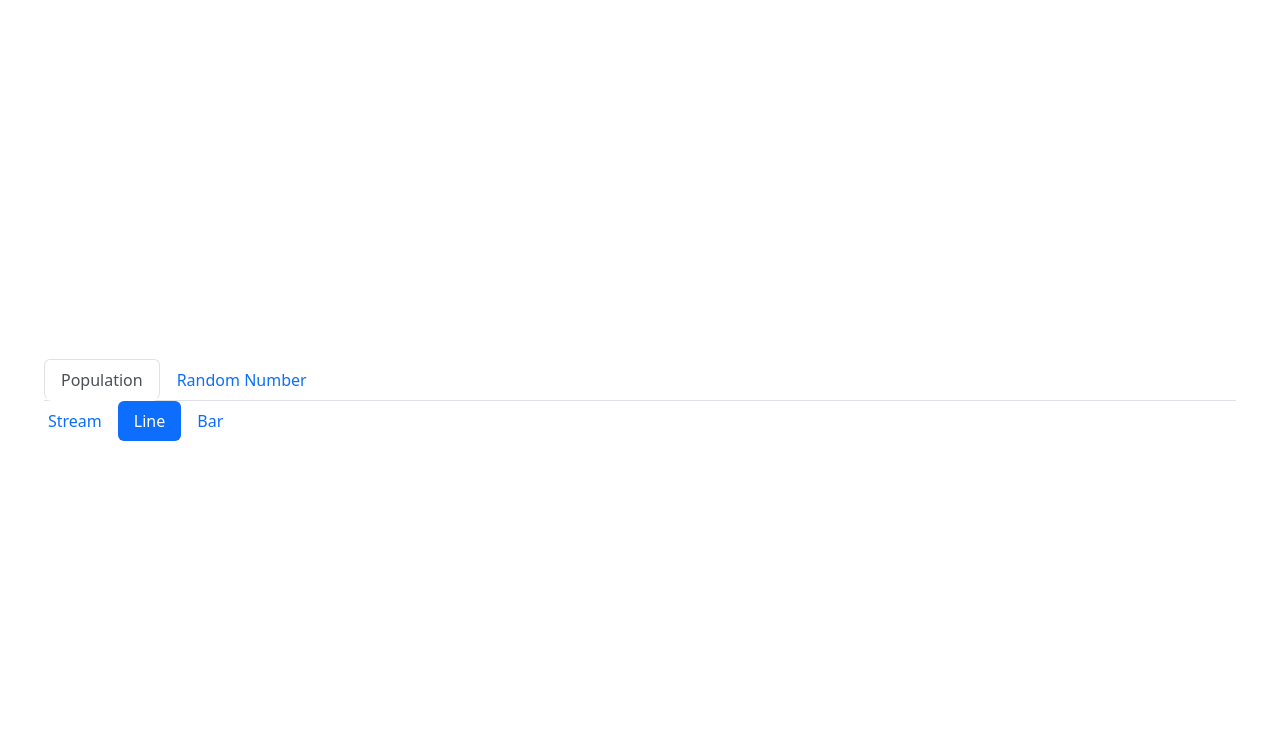
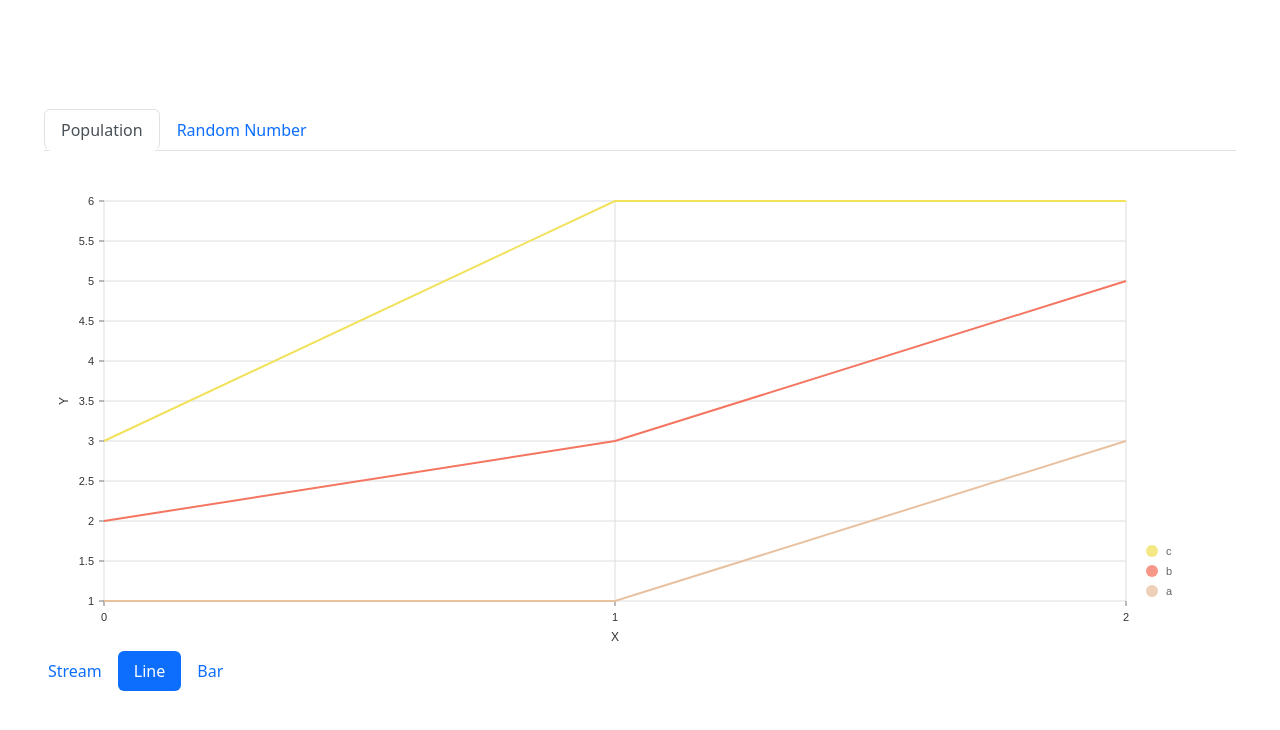
Before and after one commit to jhlopen/mimoviz, a React (Vite) app in the folder frontend/: page / in a window 1280 px wide. Both pictures are taken after a click on the tab "Line". Shown: the top 730 px of the page. Built offline with nearby package versions, Linux system fonts and the light colour scheme.

Commit message:
frontend: Add line chart

```diff
--- a/frontend/package.json
+++ b/frontend/package.json
@@ -10,6 +10,7 @@
   },
   "dependencies": {
     "@nivo/core": "^0.80.0",
+    "@nivo/line": "^0.80.0",
     "@nivo/stream": "^0.80.0",
     "bootstrap": "^5.2.3",
     "react": "^18.2.0",
--- /dev/null
+++ b/frontend/src/components/Line.tsx
@@ -0,0 +1,76 @@
+import { ResponsiveLine, LineSvgProps } from "@nivo/line";
+
+interface LineSvgPropsWithAxisLegends extends LineSvgProps {
+  bottomAxisLegend?: String;
+  leftAxisLegend?: String;
+}
+
+export default function Line({
+  data,
+  bottomAxisLegend,
+  leftAxisLegend,
+}: LineSvgPropsWithAxisLegends) {
+  return (
+    <ResponsiveLine
+      data={data}
+      margin={{ top: 50, right: 110, bottom: 50, left: 60 }}
+      xScale={{ type: "point" }}
+      yScale={{
+        type: "linear",
+        min: "auto",
+        max: "auto",
+        stacked: true,
+        reverse: false,
+      }}
+      yFormat=" >-.2f"
+      axisBottom={{
+        tickSize: 5,
+        tickPadding: 5,
+        tickRotation: 0,
+        legend: bottomAxisLegend,
+        legendPosition: "middle",
+        legendOffset: 36,
+      }}
+      axisLeft={{
+        tickSize: 5,
+        tickPadding: 5,
+        tickRotation: 0,
+        legend: leftAxisLegend,
+        legendPosition: "middle",
+        legendOffset: -40,
+      }}
+      pointSize={10}
+      pointColor={{ theme: "background" }}
+      pointBorderWidth={2}
+      pointBorderColor={{ from: "serieColor" }}
+      pointLabelYOffset={-12}
+      useMesh={true}
+      legends={[
+        {
+          anchor: "bottom-right",
+          direction: "column",
+          justify: false,
+          translateX: 100,
+          translateY: 0,
+          itemsSpacing: 0,
+          itemDirection: "left-to-right",
+          itemWidth: 80,
+          itemHeight: 20,
+          itemOpacity: 0.75,
+          symbolSize: 12,
+          symbolShape: "circle",
+          symbolBorderColor: "rgba(0, 0, 0, .5)",
+          effects: [
+            {
+              on: "hover",
+              style: {
+                itemBackground: "rgba(0, 0, 0, .03)",
+                itemOpacity: 1,
+              },
+            },
+          ],
+        },
+      ]}
+    />
+  );
+}
--- a/frontend/src/components/VisualizationTabs.tsx
+++ b/frontend/src/components/VisualizationTabs.tsx
@@ -7,6 +7,7 @@ import {
   NavItem,
   NavLink,
 } from "react-bootstrap";
+import Line from "./Line";
 import Stream from "./Stream";
 
 export default function VisualizationTabs() {
@@ -26,7 +27,38 @@ export default function VisualizationTabs() {
               leftAxisLegend="Y"
             />
           </TabPane>
-          <TabPane eventKey="line"></TabPane>
+          <TabPane eventKey="line" style={{ height: "500px" }}>
+            <Line
+              data={[
+                {
+                  id: "a",
+                  data: [
+                    { x: 0, y: 1 },
+                    { x: 1, y: 1 },
+                    { x: 2, y: 3 },
+                  ],
+                },
+                {
+                  id: "b",
+                  data: [
+                    { x: 0, y: 1 },
+                    { x: 1, y: 2 },
+                    { x: 2, y: 2 },
+                  ],
+                },
+                {
+                  id: "c",
+                  data: [
+                    { x: 0, y: 1 },
+                    { x: 1, y: 3 },
+                    { x: 2, y: 1 },
+                  ],
+                },
+              ]}
+              bottomAxisLegend="X"
+              leftAxisLegend="Y"
+            />
+          </TabPane>
           <TabPane eventKey="bar"></TabPane>
         </TabContent>
       </Row>
```
Also changed, not shown: 1 other file (tests, documents, lock files or other folders).
